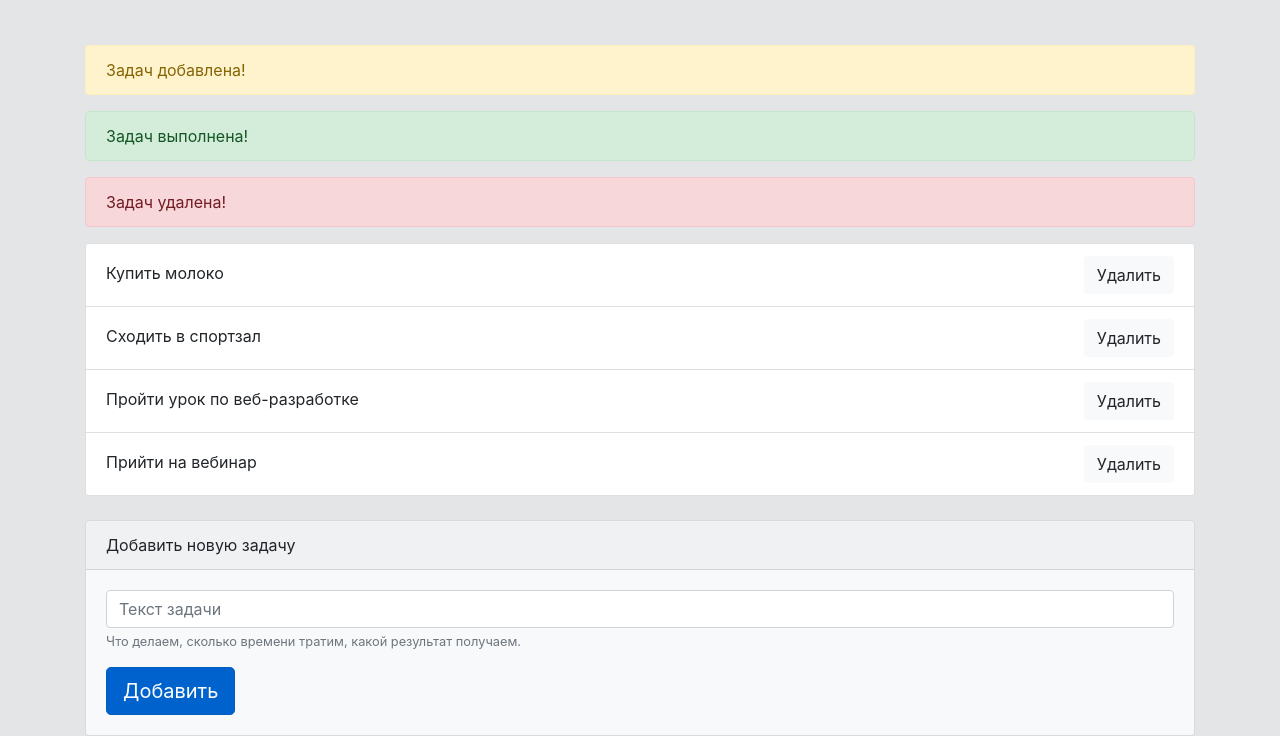
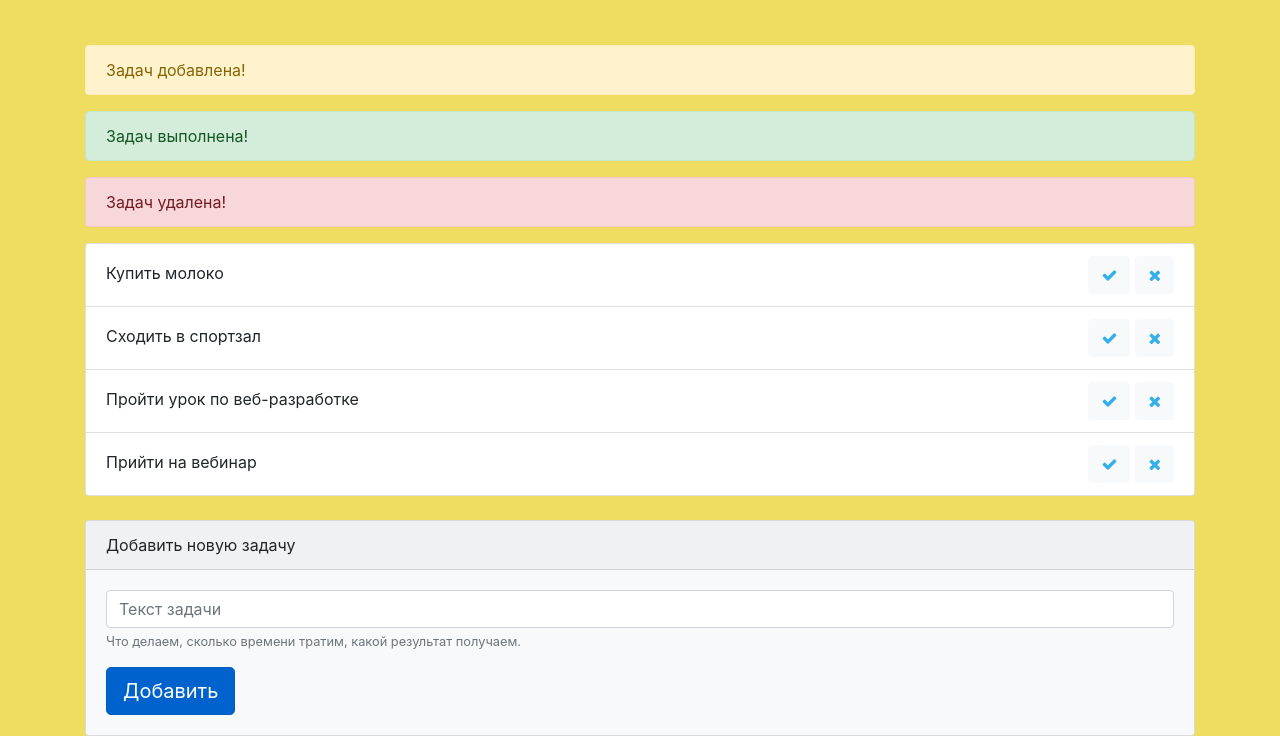
Before and after one commit to dimgeorgiev1976/todo-part-1, a website: page app/index.html in a window 1280 px wide. Shown: the part 207-943 px from the top of the page. Drawn offline with nearby package versions, Linux system fonts and the light colour scheme.

Commit message:
Done First 4 task #5

```diff
--- a/app/index.html
+++ b/app/index.html
@@ -28,25 +28,40 @@
 
 	<!-- List of tasks -->
 	<div class="card mb-4">
-			<ul class="list-group list-group-flush">
-				<li class="list-group-item d-flex justify-content-between">
+		<ul id='listOfTasks' class="list-group list-group-flush">
+
+
+<li class="list-group-item d-flex justify-content-between task-item">
 	<span class="task-title">Купить молоко</span>
-					<button type="button" data-action="delete-task" class="btn btn-light align-self-end">Удалить</button>
+			<div class='task-item_buttons'><button type="button" data-action="task-done" class="btn btn-light align-self-end gray"><i class="fa fa-check"></i></button>
+
+			<button type="button" data-action="task-delete" class="btn btn-light align-self-end gray"><i class="fa fa-times"></i></button>
+		</div>
 </li>
 
-				<li class="list-group-item d-flex justify-content-between">
+<li class="list-group-item d-flex justify-content-between task-item">
 		<span class="task-title">Сходить в спортзал</span>
-					<button type="button" data-action="delete-task" class="btn btn-light align-self-end">Удалить</button>
+				<div class='task-item_buttons'><button type="button" data-action="task-done" class="btn btn-light align-self-end gray"><i class="fa fa-check"></i></button>
+
+			<button type="button" data-action="task-delete" class="btn btn-light align-self-end gray"><i class="fa fa-times"></i></button>
+		</div>
 </li>
 
-				<li class="list-group-item d-flex justify-content-between">
+
+<li class="list-group-item d-flex justify-content-between task-item">
 	<span class="task-title">Пройти урок по веб-разработке</span>
-					<button type="button" data-action="delete-task" class="btn btn-light align-self-end">Удалить</button>
+			<div class='task-item_buttons'><button type="button" data-action="task-done" class="btn btn-light align-self-end gray"><i class="fa fa-check"></i></button>
+
+			<button type="button" data-action="task-delete" class="btn btn-light align-self-end gray"><i class="fa fa-times"></i></button>
+		</div>
 </li>
 
-				<li class="list-group-item d-flex justify-content-between">
+
+		<li class="list-group-item d-flex justify-content-between task-item">
 			<span class="task-title">Прийти на вебинар</span>
-					<button type="button" data-action="delete-task" class="btn btn-light align-self-end">Удалить</button>
+					<div class='task-item_buttons'><button type="button" data-action="task-done" class="btn btn-light align-self-end gray"><i class="fa fa-check"></i></button>
+					<button type="button" data-action="task-delete" class="btn btn-light align-self-end gray"><i class="fa fa-times"></i></button>
+				</div>
 		</li>
 	</ul>
 </div>
@@ -58,13 +73,11 @@
 		<div class="card bg-light" >
 			<div class="card-header">Добавить новую задачу</div>
 			<div class="card-body">
-		<form>
+		<form id='form-new-task'>
 			<div class="form-group">
 				<input type="text" class="form-control" id="addNewTask" placeholder="Текст задачи" required>
 				<small id="emailHelp" class="form-text text-muted">Что делаем, сколько времени тратим, какой результат получаем.</small>
 			</div>
-
-
 			<button type="submit" class="btn btn-primary  btn-lg active">Добавить</button>
 		</form>
 			</div>
@@ -74,12 +87,10 @@
 
 	</div>
 
-
-
-
 	<script src="https://cdnjs.cloudflare.com/ajax/libs/jquery/3.3.1/jquery.min.js"></script>
 	<script src="https://cdnjs.cloudflare.com/ajax/libs/popper.js/1.12.9/umd/popper.min.js" integrity="sha384-ApNbgh9B+Y1QKtv3Rn7W3mgPxhU9K/ScQsAP7hUibX39j7fakFPskvXusvfa0b4Q" crossorigin="anonymous"></script>
 	<script src="https://maxcdn.bootstrapcdn.com/bootstrap/4.0.0/js/bootstrap.min.js" integrity="sha384-JZR6Spejh4U02d8jOt6vLEHfe/JQGiRRSQQxSfFWpi1MquVdAyjUar5+76PVCmYl" crossorigin="anonymous"></script>
+<link href="https://maxcdn.bootstrapcdn.com/font-awesome/4.2.0/css/font-awesome.min.css" rel="stylesheet">
 	<script src="js/main.js"></script>
 </body>
 </html>
--- a/app/js/main.js
+++ b/app/js/main.js
@@ -1,3 +1,42 @@
 $(document).ready(function () {
 
+//   1.Отправку форме
+$('#form-new-task').on('submit', function (e) {
+			e.preventDefault();
+			//   2.Принемат текст с новом задание$
+			var taskText = $('#addNewTask').val();
+			console.log(taskText);
+			//   3.Генерироват новая задача поставит текст!
+var $taskHolder = $('<li class="list-group-item d-flex justify-content-between task-item">');
+var $taskTitle = $('<span class="task-title">').text(taskText);
+var $taskButtons = $('<div class="task-item_buttons"><button type="button" data-action="task-done" class="btn btn-light align-self-end button-done gray"><i class="fa fa-check"></i></button><button type="button" data-action="task-delete" class="btn btn-light align-self-end gray"><i class="fa fa-times"></i></button></div>');
+$taskHolder.append($taskTitle).append($taskButtons);
+$('#listOfTasks').append($taskHolder);
 });
+
+//   4.Обрабатоват клик по кнопке удалит, удаЛИТ  текущую задачу!
+$('#listOfTasks').on('click', '[data-action="task-delete"]', function (e) {
+				console.log('клик по кнопке УДАЛИТ!');
+e.preventDefault();
+$(this).parents('.task-item').remove();
+
+});
+//   5.Отмечат въйпалнены задач!
+$('#listOfTasks').on('click', '[data-action="task-done"]', function (e) {
+					console.log('клик по кнопке Готово!');
+e.preventDefault();
+$(this).parents('.task-item').find('.task-title').toggleClass('task-title--done');
+
+});
+
+
+
+
+});
+
+
+
+
+
+//   6.Нотификация ПРИ ДОБАВЛЕНИЕ/удаление
+//   7.Спецблок что списък дел пуст! Когада задачи нет!
--- a/app/less/base/_base.less
+++ b/app/less/base/_base.less
@@ -1,5 +1,5 @@
 body {
-	background-color: #E4E5E7;
+	background-color: #EFDD61;
 	padding-top: 100px;
 }
 
@@ -21,3 +21,21 @@ body {
 	font-weight: 400;
 	padding-top: 5px;
 }
+
+.gray {
+color: #35AFE8;
+
+}
+.task-title--done {
+text-decoration: line-through;
+color: #D7D7D5;
+
+}
+.task-item_buttons button {
+margin-right: 5px;
+float: left;
+	&:last-child {
+		margin-right: 0;
+	}
+
+}
```
Also changed, not shown: app/css/main.css. Lines whose indentation alone changed are shown as unchanged.
